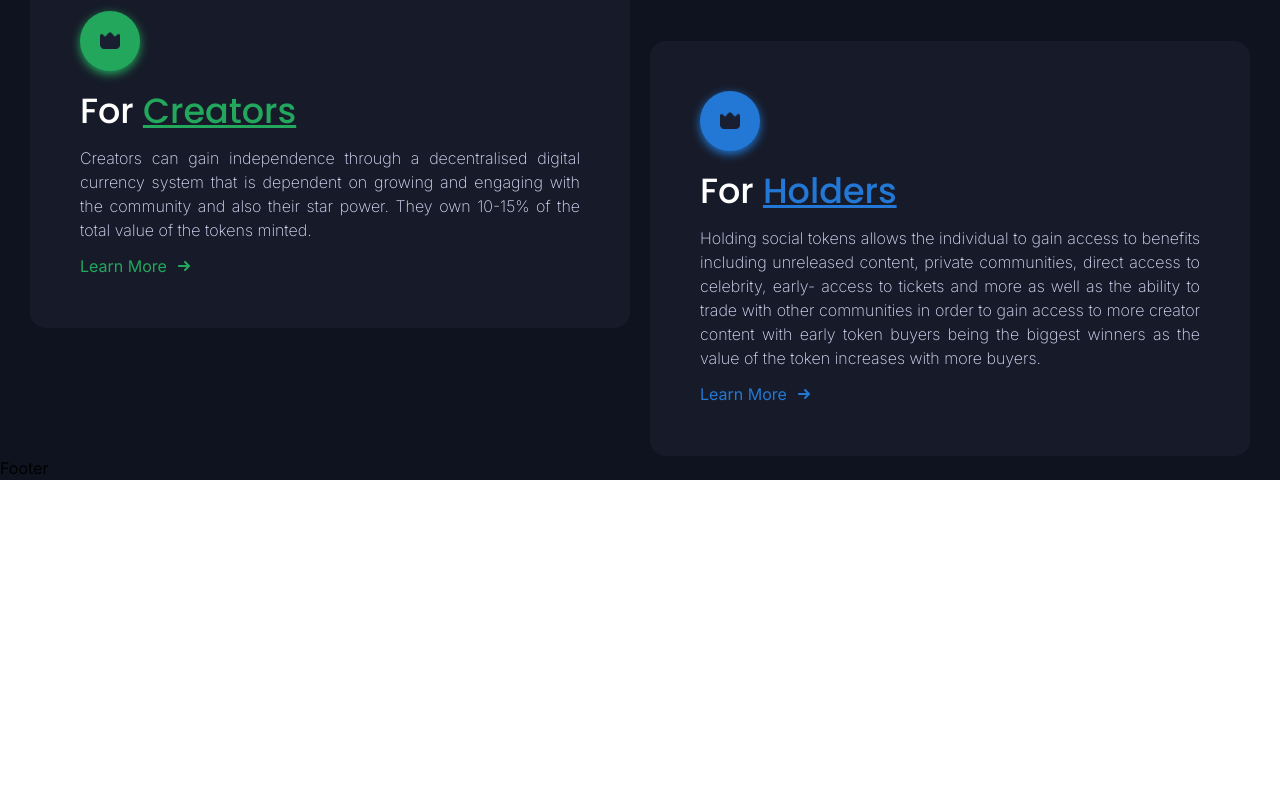
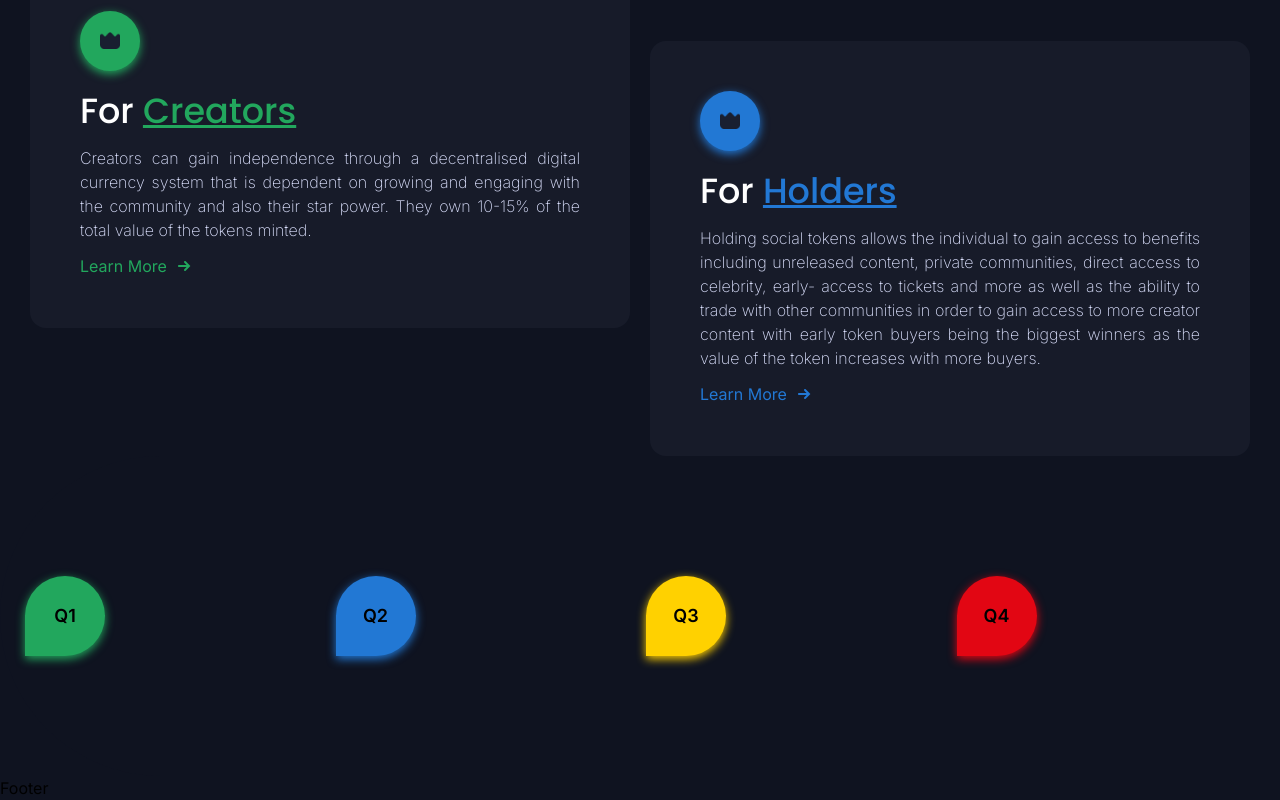
Before and after one commit to adnanDevelop/tokner-next-app, a Next.js app: page / in a window 1280 px wide. Shown: the part 656-1456 px from the top of the page. Before the commit the page ends 1136 px from the top, so only its background shows below. Built offline with nearby package versions, Linux system fonts and the light colour scheme.

Commit message:
working on point section

```diff
--- a/src/app/home/Page.tsx
+++ b/src/app/home/Page.tsx
@@ -1,13 +1,16 @@
 import React from "react";
 
+// Components
 import Hero from "./component/Hero";
 import Creator from "./component/Creator";
+import Point from "./component/Point";
 
 const Page = () => {
   return (
     <main>
       <Hero />
       <Creator />
+      <Point />
     </main>
   );
 };
--- a/src/app/home/component/Hero.tsx
+++ b/src/app/home/component/Hero.tsx
@@ -2,7 +2,7 @@ import Image from "next/image";
 
 const Hero = () => {
   return (
-    <main className="w-full grid grid-cols-12 gap-4  bg-dark relative 2xl:pt-[180px] xl:pt-[150px] md:pt-[100px] pt-[80px] 2xl:pb-[100px] md:pb-[80px] z-[1] px-[25px]">
+    <main className="w-full grid grid-cols-12 gap-4 bg-dark relative 2xl:pt-[180px] xl:pt-[150px] md:pt-[100px] pt-[80px] 2xl:pb-[100px] md:pb-[80px] z-[1] px-[25px]">
       <img
         src="/image/bg-img.png"
         className="xl:max-w-[1100px] max-w-[600px] h-auto block absolute top-0 right-0 z-[-1]"
--- a/src/app/home/component/Point.tsx
+++ b/src/app/home/component/Point.tsx
@@ -1,7 +1,65 @@
 import React from "react";
 
 const Point = () => {
-  return <div>Point</div>;
+  const pointContent = [
+    {
+      style: { color: "bg-success", shadow: "shadow-success" },
+      title: "Q1",
+      year: "2021",
+      points: ["Team set-up", "Launch of informational website"],
+    },
+    {
+      style: { color: "bg-blue", shadow: "shadow-blue" },
+      title: "Q2",
+      year: "2021",
+      points: [
+        "Presale and exchange listings",
+        "Blockchain development and launch",
+        "Launch of our MVP",
+        "Influencer agency partnerships",
+        "Marketing and promotion",
+      ],
+    },
+    {
+      style: { color: "bg-warning", shadow: "shadow-warning" },
+      title: "Q3",
+      year: "2021",
+      points: [
+        "Celebrity, Creator and Influencer partnerships",
+        "Expansion of creator communities on our platform",
+        "More Marketing and promotion",
+      ],
+    },
+    {
+      style: { color: "bg-danger", shadow: "shadow-danger" },
+      title: "Q4",
+      year: "2021",
+      points: [
+        "Mainstream partnerships",
+        "500 active creator communities",
+        "2Million active community members",
+        "More Marketing and promotion",
+      ],
+    },
+  ];
+
+  return (
+    <main className="bg-dark rounded-tl-full rounded-bl-full py-[120px] px-[25px] grid grid-cols-12 gap-3">
+      {pointContent?.map((element, index) => {
+        return (
+          <section className="col-span-3" key={index}>
+            <div
+              className={`w-[80px] h-[80px] grid place-items-center rounded-tl-full rounded-tr-full rounded-br-full !rounded-bl-[30px] ${element.style.color} ${element.style.shadow}`}
+            >
+              <h3 className="text-black text-lg font-semibold !leading-none">
+                {element.title}
+              </h3>
+            </div>
+          </section>
+        );
+      })}
+    </main>
+  );
 };
 
 export default Point;
--- a/tailwind.config.ts
+++ b/tailwind.config.ts
@@ -23,6 +23,8 @@ const config: Config = {
       boxShadow: {
         success: " 0px 3px 10px 0px rgba(34, 167, 93, 0.11)",
         blue: " 0px 3px 10px 0px rgba(34, 120, 212, 0.11)",
+        warning: " 0px 3px 10px 0px rgba(34, 120, 212, 0.11)",
+        danger: " 0px 3px 10px 0px rgba(34, 120, 212, 0.11)",
       },
       fontFamily: {
         poppin: ["Poppins", "sans-serif"],
```
